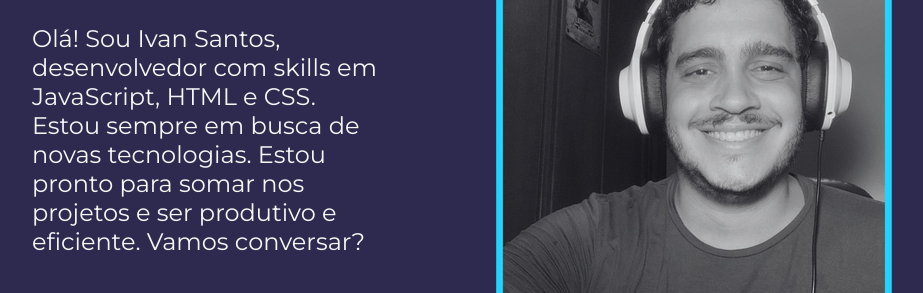
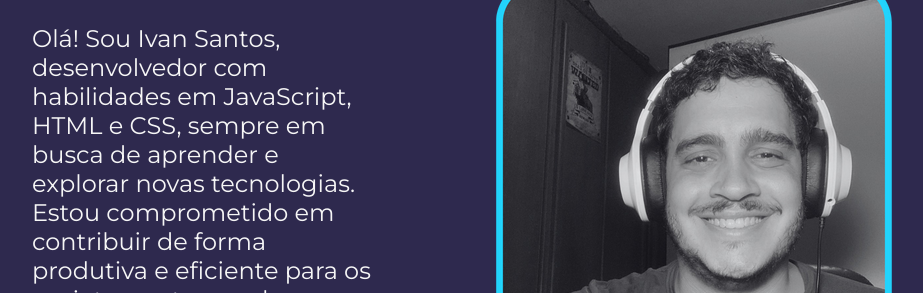
Before and after one commit to IvanSCF97/portifolio, a plain HTML site: page index.html in a window 1280 px wide. Shown: the part 409-702 px from the top of the page, without its empty margins (160-1083 px from the left). Drawn offline with Linux system fonts and the light colour scheme.

Commit message:
Update index.html

```diff
--- a/index.html
+++ b/index.html
@@ -1,3 +1,4 @@
+
 <!DOCTYPE html>
 <html lang="pt-br">
 <head>
@@ -19,7 +20,7 @@
         <section class="apresentacao__conteudo">
             <h1 class="apresentacao__conteudo__titulo"> Você está prestes a encontrar um
                 <strong class="">Desenvolvedor Front-end junior muito dedicado!</strong></h1>
-            <p class="apresentacao__conteudo__texto">Olá! Sou Ivan Santos, desenvolvedor com skills em JavaScript, HTML e CSS. Estou sempre em busca de novas tecnologias. Estou pronto para somar nos projetos e ser produtivo e eficiente. Vamos conversar?</p>
+            <p class="apresentacao__conteudo__texto">Olá! Sou Ivan Santos, desenvolvedor com habilidades em JavaScript, HTML e CSS, sempre em busca de aprender e explorar novas tecnologias. Estou comprometido em contribuir de forma produtiva e eficiente para os projetos, entregando soluções de qualidade. Que tal conversarmos para construir algo incrível juntos?</p>
             <div class="apresentacao__links">
                 <h2 class="">Acesse minhas redes:</h2>
                 <a  class="apresentacao__links__link" href="https://www.linkedin.com/in/ivansantoscf/">
```
